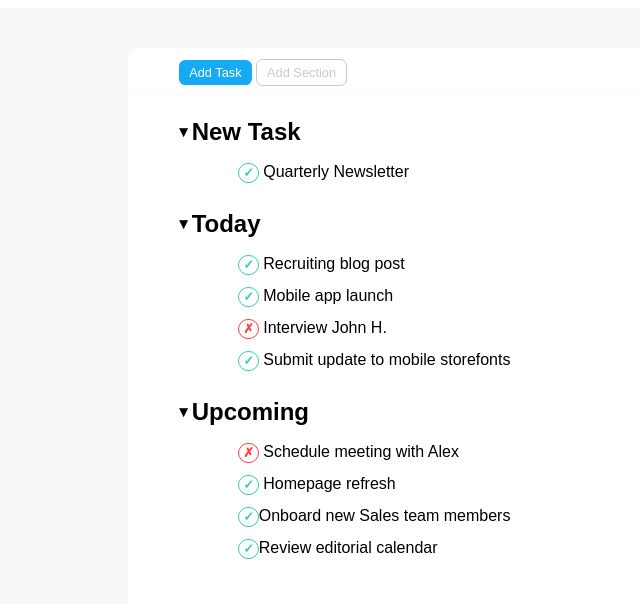
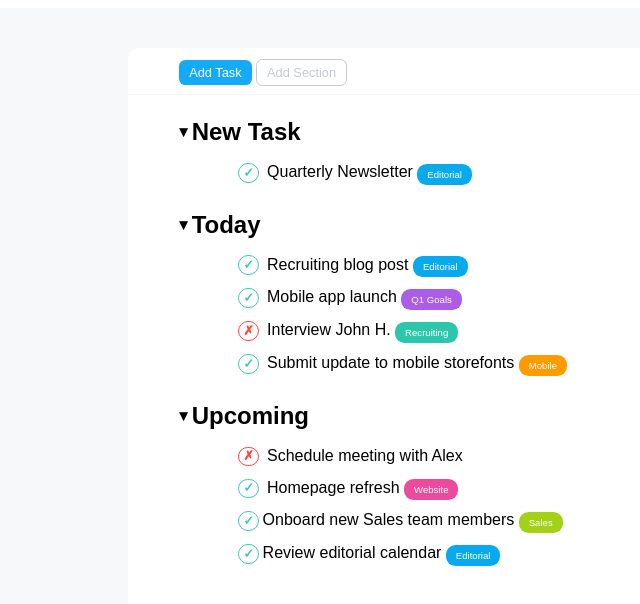
Before and after one commit to MemeWasTaken/html-css-toboolist, a plain HTML site: page BONUS/index.html in a window 1280 px wide. Shown: the part 64-668 px from the top of the page, without its empty margins (0-640 px from the left). Drawn offline with Linux system fonts and the light colour scheme.

Commit message:
bonus: end base

```diff
--- a/BONUS/css/style.css
+++ b/BONUS/css/style.css
@@ -41,8 +41,8 @@ main{
 
 /* Navigation Section */
 nav{
-padding: 0.7em 3em 0.5em 3.2em;
-border-bottom: 1px solid #F6F8F9;
+    padding: 0.7em 3em 0.5em 3.2em;
+    border-bottom: 1px solid #F6F8F9;
 }
 
 .btn-nav{
@@ -102,6 +102,7 @@ span{
     font-size: 0.8em;
     padding: 0.3em 0.3em;
     line-height: 0.8em;
+    margin-right: 0.3em;
 }
 
 .check{
@@ -116,4 +117,27 @@ span{
 /* /Inner List */
 /* /Outer List */
 
+/* Tags Ricerca */
+form{
+    display: inline-block;
+    vertical-align: middle;
+}
+
+.btn-tag{
+    background-color: red;
+    color: white;
+    border: 0px;
+    border-radius: 1em;
+    padding: 5px 10px;
+    font-size: 0.6em;
+}
+
+.editorial{background-color: #09A9ED;}
+.goal{background-color: #AB5DE6;}
+.recruiting{background-color: #2CC6AB;}
+.mobile{background-color: #FF9B00;}
+.website{background-color: #EC4A9D;}
+.sale{background-color: #A3D116;}
+/* /Tags Ricerca */
+
 /* /Main Section */
--- a/BONUS/index.html
+++ b/BONUS/index.html
@@ -33,37 +33,31 @@
             <li>
                 <span>&#9662;</span> <h2>New Task</h2>
                 <ul class="inner-list">
-                    <li> <span class="check mark">&#10003;</span> Quarterly Newsletter </li>
+                    <li> <span class="check mark">&#10003;</span> Quarterly Newsletter <form><button class="btn-tag editorial">Editorial</button></form> </li>
                 </ul>
             </li>
             <li>
                 <span>&#9662;</span> <h2>Today</h2>
                 <ul class="inner-list">
-                    <li> <span class="check mark">&#10003;</span> Recruiting blog post</li>
-                    <li> <span class="check mark">&#10003;</span> Mobile app launch</li>
-                    <li> <span class="cross mark">&#x2717;</span> Interview John H.</li>
-                    <li> <span class="check mark">&#10003;</span> Submit update to mobile storefonts</li>
+                    <li> <span class="check mark">&#10003;</span> Recruiting blog post <form><button class="btn-tag editorial">Editorial</button></form> </li>
+                    <li> <span class="check mark">&#10003;</span> Mobile app launch <form><button class="btn-tag goal">Q1 Goals</button></form> </li>
+                    <li> <span class="cross mark">&#x2717;</span> Interview John H. <form><button class="btn-tag recruiting">Recruiting</button></form> </li>
+                    <li> <span class="check mark">&#10003;</span> Submit update to mobile storefonts <form><button class="btn-tag mobile">Mobile</button></form> </li>
                 </ul>
             </li>
             <li>
                 <span>&#9662;</span> <h2>Upcoming</h2>
                 <ul class="inner-list">
                     <li> <span class="cross mark">&#x2717;</span> Schedule meeting with Alex</li>
-                    <li> <span class="check mark">&#10003;</span> Homepage refresh</li>
-                    <li> <span class="check mark">&#10003;</span>Onboard new Sales team members</li>
-                    <li> <span class="check mark">&#10003;</span>Review editorial calendar</li>
+                    <li> <span class="check mark">&#10003;</span> Homepage refresh <form><button class="btn-tag website">Website</button></form> </li>
+                    <li> <span class="check mark">&#10003;</span>Onboard new Sales team members <form><button class="btn-tag sale">Sales</button></form> </li>
+                    <li> <span class="check mark">&#10003;</span>Review editorial calendar <form><button class="btn-tag editorial">Editorial</button></form> </li>
 
                 </ul>
             </li>
         </ul>
+       <!-- /Outer List -->
 
-
-
-
-
-
-
-        <!-- /Outer List -->
     </main>
     <!-- /Main section -->
 
```
